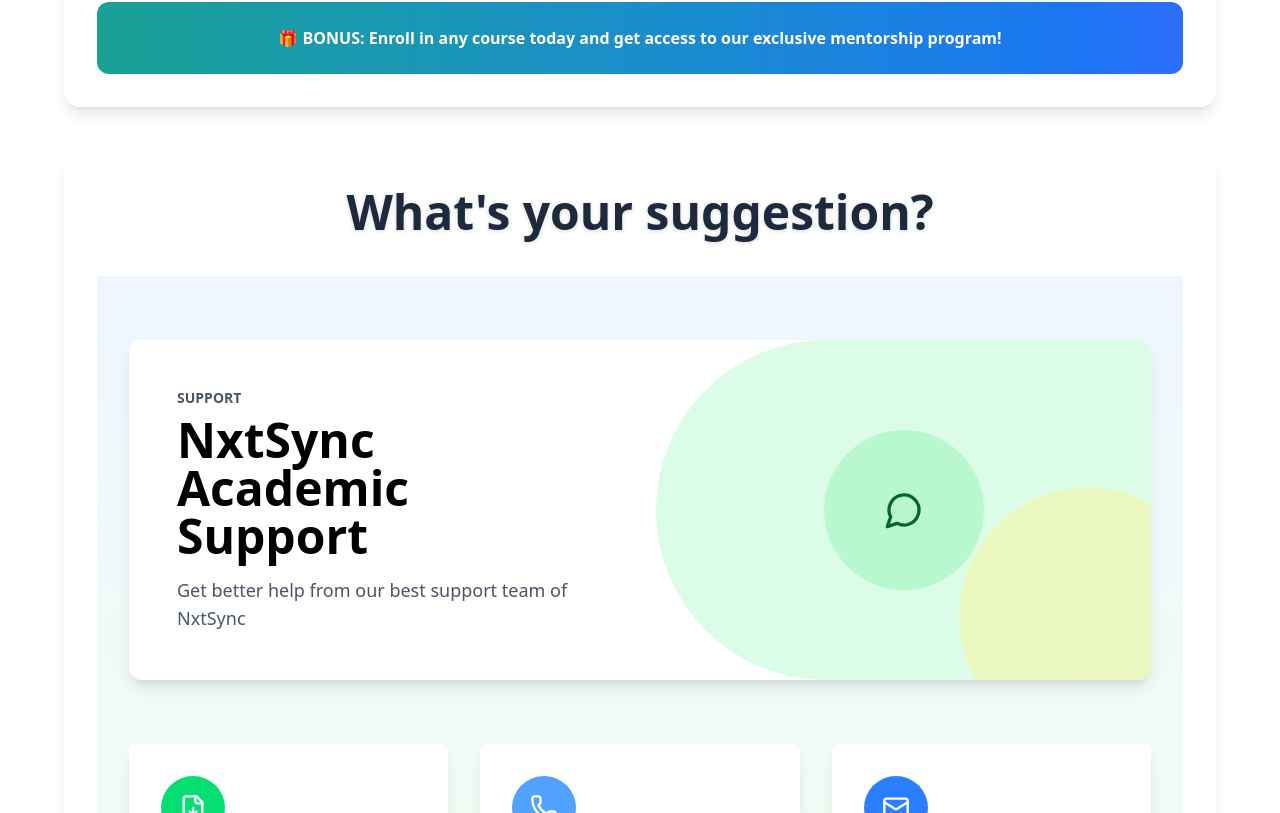
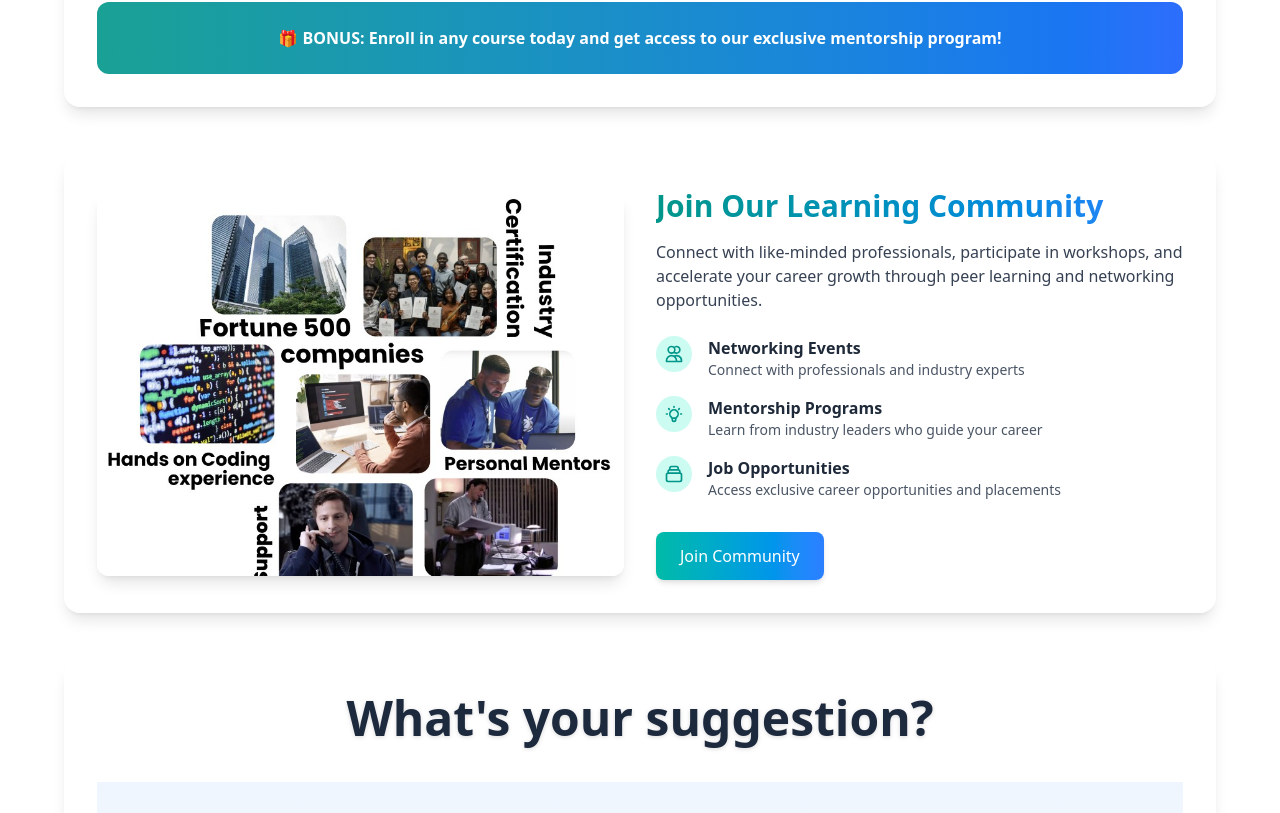
Before and after one commit to mismyst/nextsync, a Next.js app: page / in a window 1280 px wide. Shown: the part 1789-2602 px from the top of the page. Built offline with nearby package versions, Linux system fonts and the light colour scheme.

Commit message:
Update page.tsx

```diff
--- a/app/page.tsx
+++ b/app/page.tsx
@@ -1,5 +1,6 @@
 'use client'
 import React, { useState, useEffect } from 'react';
+import Image from 'next/image';
 import Navbar from './components/Navbar/Navbar';
 import HeroSection from './components/HeroSection/HeroSection';
 import Footer from './components/Footer/Footer';
@@ -133,6 +134,76 @@ const Page = function Page() {
             </div>
           </div>
 
+          {/* Community Section with Image */}
+          <div className="my-6 sm:my-8 md:my-12">
+            <div className="mx-3 sm:mx-6 md:mx-12 lg:mx-16 p-4 sm:p-6 md:p-8 rounded-2xl bg-white/30 backdrop-blur-md shadow-lg border border-white/30">
+              <div className="flex flex-col md:flex-row gap-8 items-center">
+                {/* Image side */}
+                <div className="w-full md:w-1/2 relative">
+                  <div className="relative h-64 sm:h-80 md:h-96 w-full rounded-xl overflow-hidden shadow-lg">
+                    <Image
+                      src="/images/community.jpg"
+                      alt="Our Learning Community"
+                      fill
+                      className="object-cover"
+                      sizes="(max-width: 768px) 100vw, 50vw"
+                      priority
+                    />
+                  </div>
+                </div>
+
+                {/* Content side */}
+                <div className="w-full md:w-1/2">
+                  <h2 className="text-2xl sm:text-3xl font-bold bg-gradient-to-r from-teal-600 to-blue-500 bg-clip-text text-transparent mb-4">
+                    Join Our Learning Community
+                  </h2>
+                  <p className="text-gray-700 mb-6">
+                    Connect with like-minded professionals, participate in workshops,
+                    and accelerate your career growth through peer learning and networking opportunities.
+                  </p>
+                  <div className="space-y-4">
+                    <div className="flex items-start">
+                      <div className="bg-teal-100 p-2 rounded-full mr-4">
+                        <svg className="w-5 h-5 text-teal-600" fill="none" stroke="currentColor" viewBox="0 0 24 24" xmlns="http://www.w3.org/2000/svg">
+                          <path strokeLinecap="round" strokeLinejoin="round" strokeWidth="2" d="M12 4.354a4 4 0 110 5.292M15 21H3v-1a6 6 0 0112 0v1zm0 0h6v-1a6 6 0 00-9-5.197M13 7a4 4 0 11-8 0 4 4 0 018 0z"></path>
+                        </svg>
+                      </div>
+                      <div>
+                        <h3 className="font-semibold text-gray-800">Networking Events</h3>
+                        <p className="text-sm text-gray-600">Connect with professionals and industry experts</p>
+                      </div>
+                    </div>
+                    <div className="flex items-start">
+                      <div className="bg-teal-100 p-2 rounded-full mr-4">
+                        <svg className="w-5 h-5 text-teal-600" fill="none" stroke="currentColor" viewBox="0 0 24 24" xmlns="http://www.w3.org/2000/svg">
+                          <path strokeLinecap="round" strokeLinejoin="round" strokeWidth="2" d="M9.663 17h4.673M12 3v1m6.364 1.636l-.707.707M21 12h-1M4 12H3m3.343-5.657l-.707-.707m2.828 9.9a5 5 0 117.072 0l-.548.547A3.374 3.374 0 0014 18.469V19a2 2 0 11-4 0v-.531c0-.895-.356-1.754-.988-2.386l-.548-.547z"></path>
+                        </svg>
+                      </div>
+                      <div>
+                        <h3 className="font-semibold text-gray-800">Mentorship Programs</h3>
+                        <p className="text-sm text-gray-600">Learn from industry leaders who guide your career</p>
+                      </div>
+                    </div>
+                    <div className="flex items-start">
+                      <div className="bg-teal-100 p-2 rounded-full mr-4">
+                        <svg className="w-5 h-5 text-teal-600" fill="none" stroke="currentColor" viewBox="0 0 24 24" xmlns="http://www.w3.org/2000/svg">
+                          <path strokeLinecap="round" strokeLinejoin="round" strokeWidth="2" d="M19 11H5m14 0a2 2 0 012 2v6a2 2 0 01-2 2H5a2 2 0 01-2-2v-6a2 2 0 012-2m14 0V9a2 2 0 00-2-2M5 11V9a2 2 0 012-2m0 0V5a2 2 0 012-2h6a2 2 0 012 2v2M7 7h10"></path>
+                        </svg>
+                      </div>
+                      <div>
+                        <h3 className="font-semibold text-gray-800">Job Opportunities</h3>
+                        <p className="text-sm text-gray-600">Access exclusive career opportunities and placements</p>
+                      </div>
+                    </div>
+                  </div>
+                  <button className="mt-8 bg-gradient-to-r from-teal-500 to-blue-500 hover:from-teal-600 hover:to-blue-600 text-white font-medium py-3 px-6 rounded-lg transition-all duration-300 shadow-md">
+                    Join Community
+                  </button>
+                </div>
+              </div>
+            </div>
+          </div>
+
           {/* Contact form */}
           <div className="my-4 sm:my-6 md:my-8">
             <div className="mx-3 sm:mx-6 md:mx-12 lg:mx-16 p-4 sm:p-6 lg:p-8 rounded-2xl bg-white/40 backdrop-blur-lg shadow-lg border border-white/40">
```
